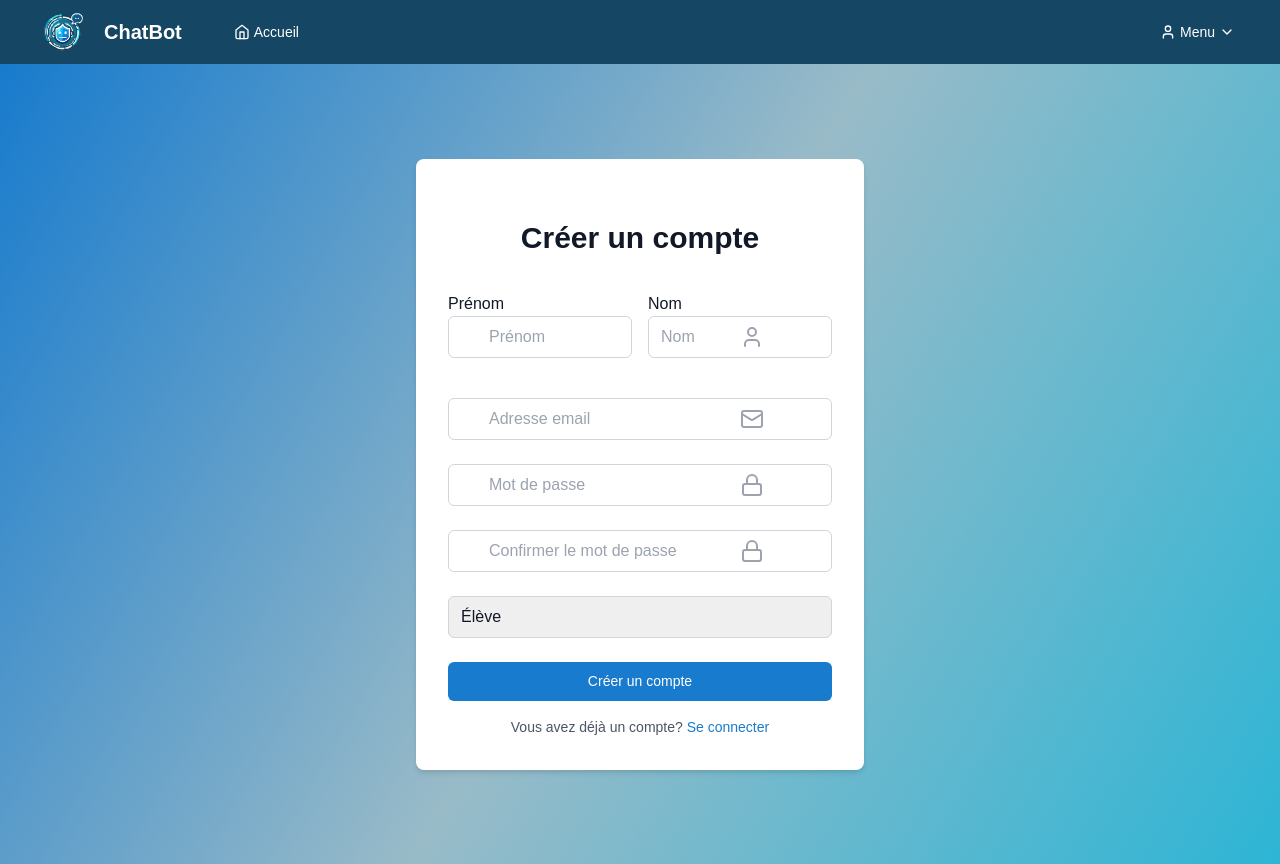
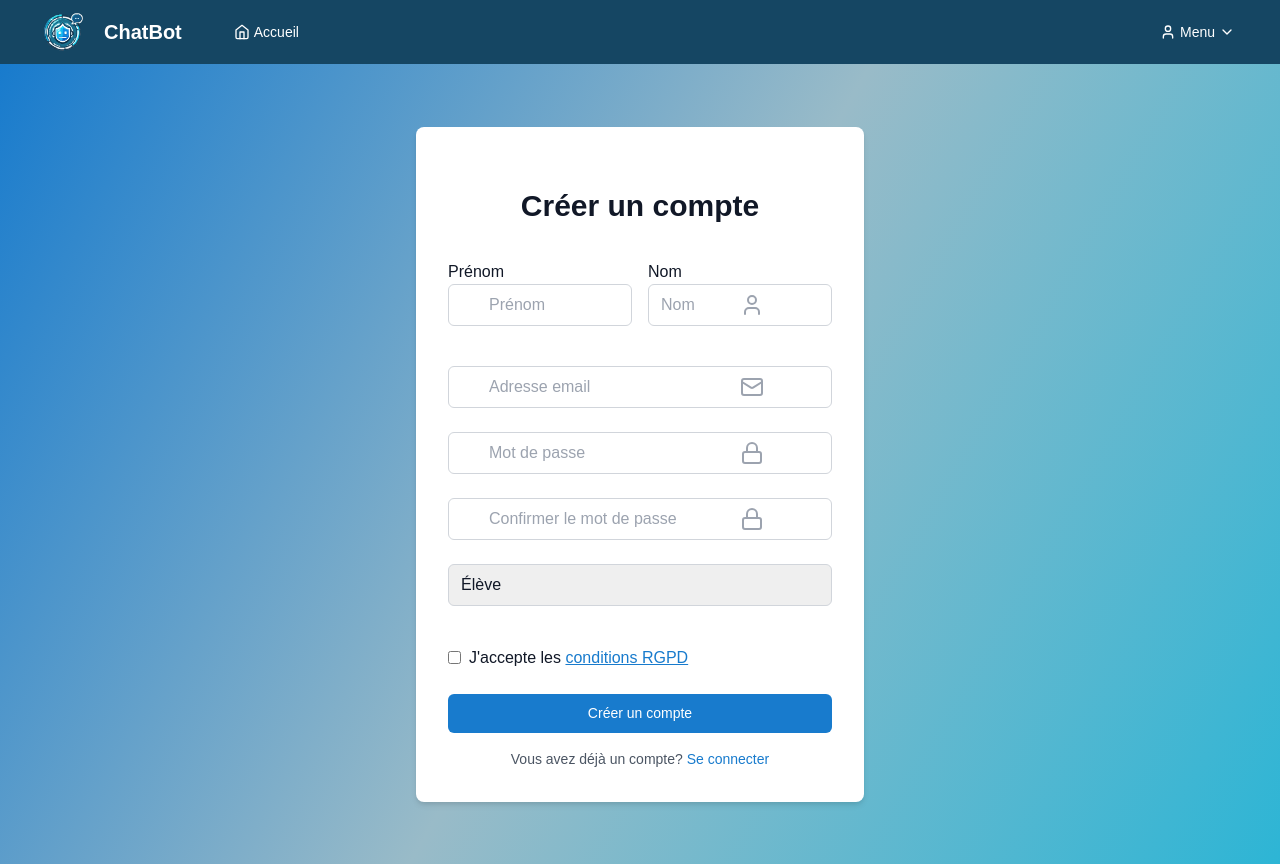
Before and after one commit to romainbrossault/Chatbot_slf02, a React (Vite) app: page /register in a window 1280 px wide. Built offline with nearby package versions, Linux system fonts and the light colour scheme.

Commit message:
Edit MDP

```diff
--- a/src/App.tsx
+++ b/src/App.tsx
@@ -5,6 +5,7 @@ import Home from './pages/Home';
 import Chats from './pages/Chats';
 import Login from './pages/Login';
 import Register from './pages/Register';
+import RGPD from './pages/RGPD'; // Import de la page RGPD
 import Admin from './pages/Admin';
 import UserGuide from './pages/UserGuide';
 import Account from './pages/Account';
@@ -26,6 +27,7 @@ function App() {
               <Route path="/chats" element={<Chats />} />
               <Route path="/login" element={<Login />} />
               <Route path="/register" element={<Register />} />
+              <Route path="/rgpd" element={<RGPD/>} />
               <Route path="/admin" element={<Admin />} />
               <Route path="/guide" element={<UserGuide />} />
               <Route path="/account" element={<Account />} />
--- a/src/pages/Home.tsx
+++ b/src/pages/Home.tsx
@@ -19,6 +19,13 @@ const Home: React.FC = () => {
   const { user } = useContext(UserContext);
   const navigate = useNavigate();
   const chatAreaRef = useRef<HTMLDivElement>(null);
+
+  const maskPassword = (text: string): string => {
+    const passwordRegex = /Tester mon mot de passe\s*:\s*(\S+)/i;
+    return text.replace(passwordRegex, (match, p1) => {
+      return `Test du mot de passe : ${'*'.repeat(p1.length)}`;
+    });
+  };
 
   const handleSubmit = async (e?: React.FormEvent, question?: string) => {
     if (e) e.preventDefault();
@@ -56,7 +63,7 @@ const Home: React.FC = () => {
 
         const aiMessage: Message = {
           id: Date.now() + 1,
-          text: data.reponse || "Je n'ai pas trouvé de réponse à votre question.",
+          text: maskPassword(data.reponse || "Je n'ai pas trouvé de réponse à votre question."),
           isUser: false,
         };
         setMessages((prev) => [...prev, aiMessage]);
@@ -121,14 +128,14 @@ const Home: React.FC = () => {
                   <div className="ai-message-full">
                     <img src={logo} alt="Logo" className="ai-logo" />
                     <div className="message ai-message">
-                      {message.text}
+                      {maskPassword(message.text)}
                     </div>
                   </div>
                 )}
 
                 {message.isUser && (
                   <div className="message user-message">
-                    {message.text}
+                    {maskPassword(message.text)}
                   </div>
                 )}
               </div>
@@ -151,7 +158,7 @@ const Home: React.FC = () => {
             <div className="message-input-wrapper">
               {isPasswordTest && <span className="fixed-text">Tester mon mot de passe : </span>}
               <input
-                type="text"
+                type={isPasswordTest ? 'password' : 'text'}
                 value={input}
                 onChange={(e) => setInput(e.target.value)}
                 placeholder={isPasswordTest ? '' : 'Posez votre question ici...'}
--- /dev/null
+++ b/src/pages/RGPD.tsx
@@ -0,0 +1,20 @@
+import React from 'react';
+
+const RGPD: React.FC = () => {
+  return (
+    <div className="rgpd-container">
+      <h1 className="rgpd-title">Conditions RGPD</h1>
+      <p>
+        Bienvenue sur notre page des conditions RGPD. Nous nous engageons à protéger vos données personnelles conformément au Règlement Général sur la Protection des Données (RGPD).
+      </p>
+      <p>
+        En utilisant notre service, vous acceptez que vos données soient collectées et utilisées conformément à notre politique de confidentialité.
+      </p>
+      <p>
+        Pour toute question ou demande concernant vos données personnelles, veuillez nous contacter.
+      </p>
+    </div>
+  );
+};
+
+export default RGPD;
--- a/src/pages/Register.tsx
+++ b/src/pages/Register.tsx
@@ -3,7 +3,6 @@ import { Link, useNavigate } from 'react-router-dom';
 import { User, Mail, Lock } from 'lucide-react';
 import '../styles/Register.css';
 import { UserContext } from '../context/UserContext';
-import { ChevronDown } from 'lucide-react';
 
 const Register: React.FC = () => {
   const [firstName, setFirstName] = useState('');
@@ -12,6 +11,7 @@ const Register: React.FC = () => {
   const [password, setPassword] = useState('');
   const [confirmPassword, setConfirmPassword] = useState('');
   const [role, setRole] = useState('élève');
+  const [acceptRGPD, setAcceptRGPD] = useState(false); // État pour la case RGPD
   const navigate = useNavigate();
   const { login } = useContext(UserContext);
 
@@ -20,6 +20,11 @@ const Register: React.FC = () => {
 
     if (password !== confirmPassword) {
       console.error('Passwords do not match');
+      return;
+    }
+
+    if (!acceptRGPD) {
+      console.error('Vous devez accepter les conditions RGPD.');
       return;
     }
 
@@ -140,7 +145,6 @@ const Register: React.FC = () => {
               className="form-input form-input-with-icon"
               placeholder="Confirmer le mot de passe"
             />
-
           </div>
           <div className="input-group">
             <div className="select-wrapper">
@@ -160,7 +164,21 @@ const Register: React.FC = () => {
               </select>
             </div>
           </div>
-
+          <div className="rgpd-container">
+            <input
+              type="checkbox"
+              id="accept-rgpd"
+              checked={acceptRGPD}
+              onChange={(e) => setAcceptRGPD(e.target.checked)}
+              required
+            />
+            <label htmlFor="accept-rgpd">
+              J'accepte les{' '}
+              <Link to="/rgpd" className="rgpd-link">
+                conditions RGPD
+              </Link>
+            </label>
+          </div>
           <div>
             <button
               type="submit"
--- a/src/styles/Register.css
+++ b/src/styles/Register.css
@@ -163,3 +163,20 @@ body {
   border: 1px solid #d1d5db;
   color: #111827;
 }
+
+.rgpd-container {
+  display: flex;
+  align-items: center;
+  gap: 0.5rem;
+  margin-top: 1rem;
+}
+
+.rgpd-link {
+  color: #187bcd;
+  text-decoration: underline;
+  cursor: pointer;
+}
+
+.rgpd-link:hover {
+  color: #1d4ed8;
+}
```
Also changed, not shown: src/styles/RGPD.css (added).
